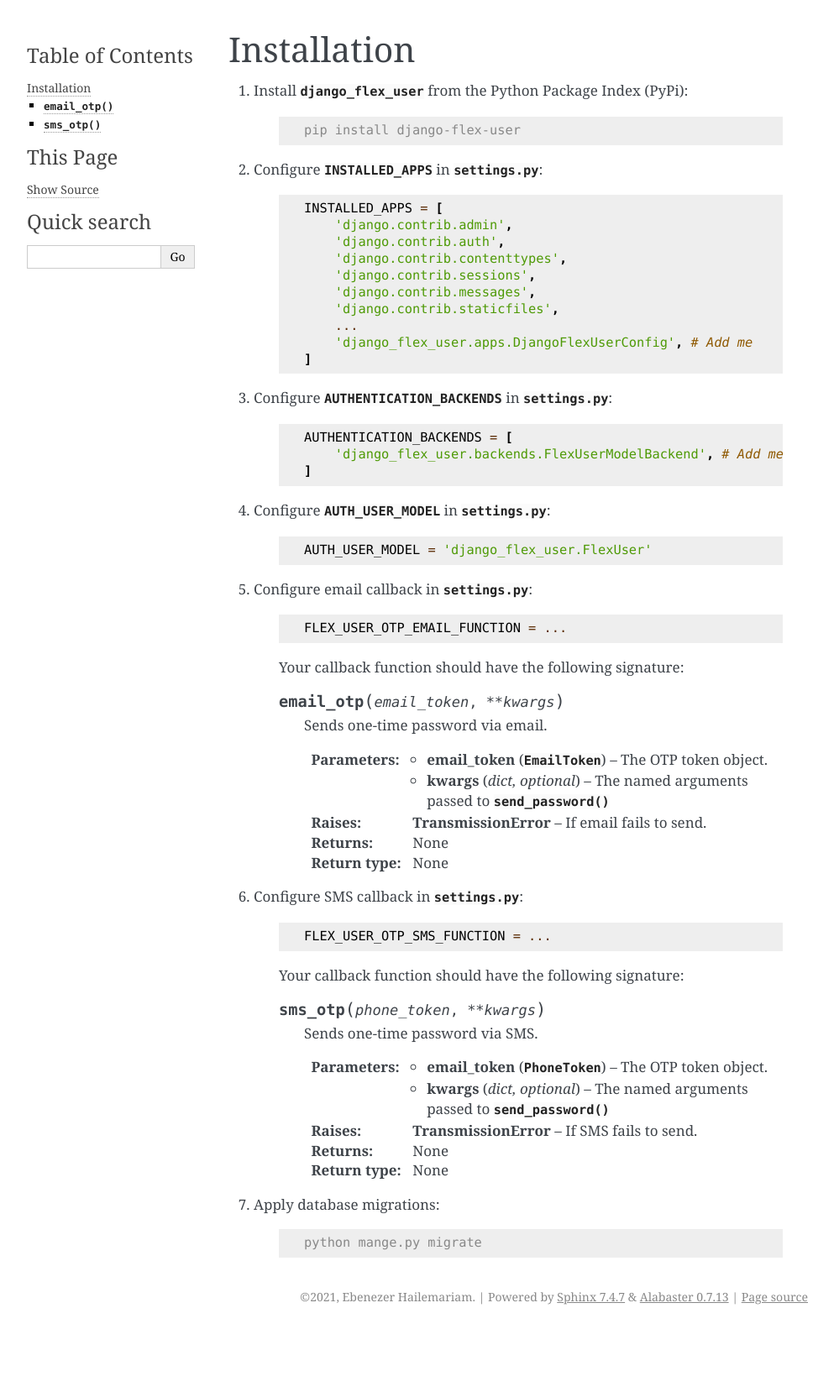
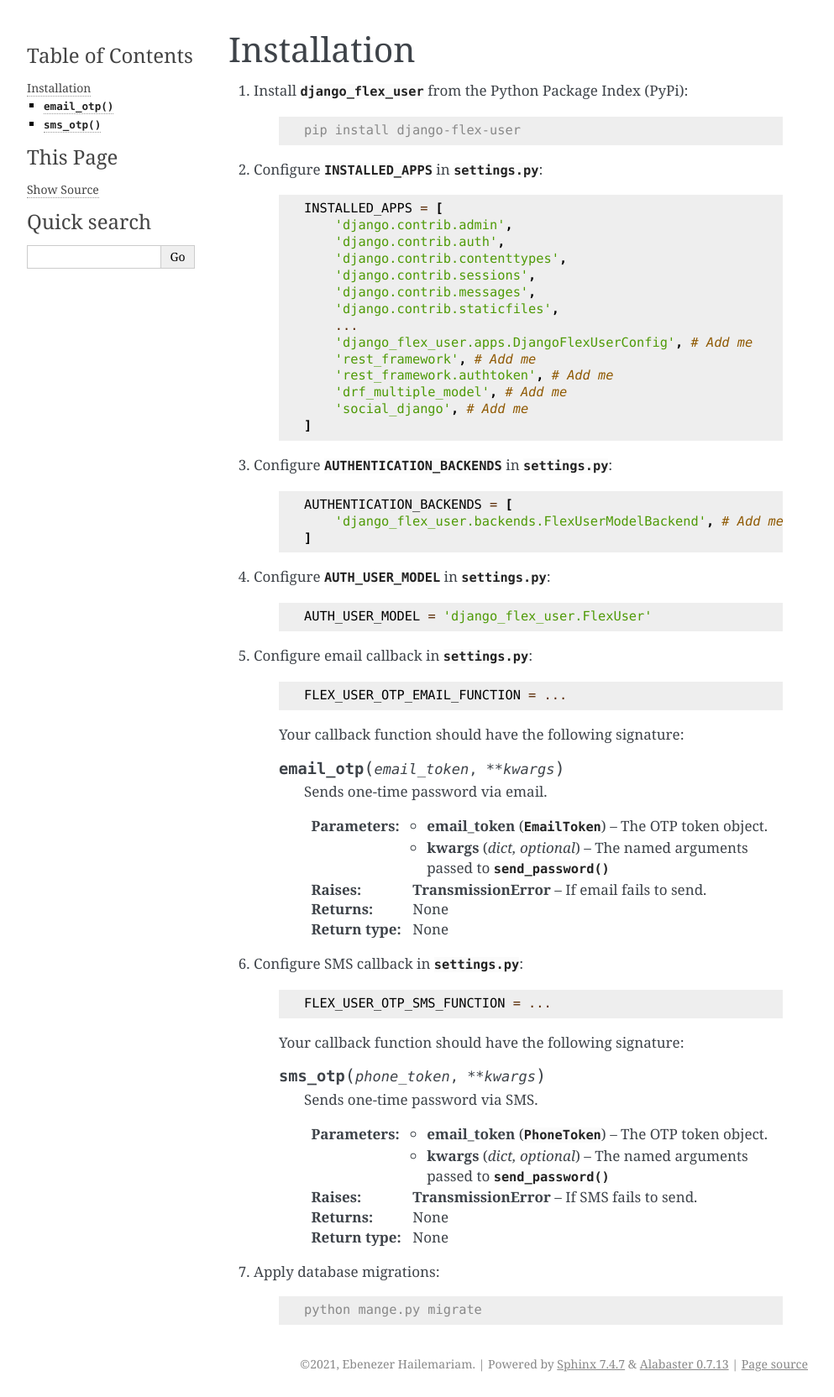
Before and after one commit to ebenh/django-flex-user, a Sphinx documentation site: the page built from docs/source/installation.rst, in a window 1280 px wide. Shown: the whole page at 84% size, without its empty margins (148-1141 px from the left). Built offline with Sphinx 7.4.7, drawn with Linux system fonts in a browser that asks for light colours; pages that are not in the unit, such as notebooks, are missing from menus; before the commit the page ends 1584 px from its top, so only the background shows below that.

Commit message:
Updating documentation

```diff
--- a/docs/source/installation.rst
+++ b/docs/source/installation.rst
@@ -20,6 +20,10 @@ Installation
             'django.contrib.staticfiles',
             ...
             'django_flex_user.apps.DjangoFlexUserConfig', # Add me
+            'rest_framework', # Add me
+            'rest_framework.authtoken', # Add me
+            'drf_multiple_model', # Add me
+            'social_django', # Add me
         ]
 
 #. Configure :setting:`AUTHENTICATION_BACKENDS` in :mod:`settings.py`:
```
